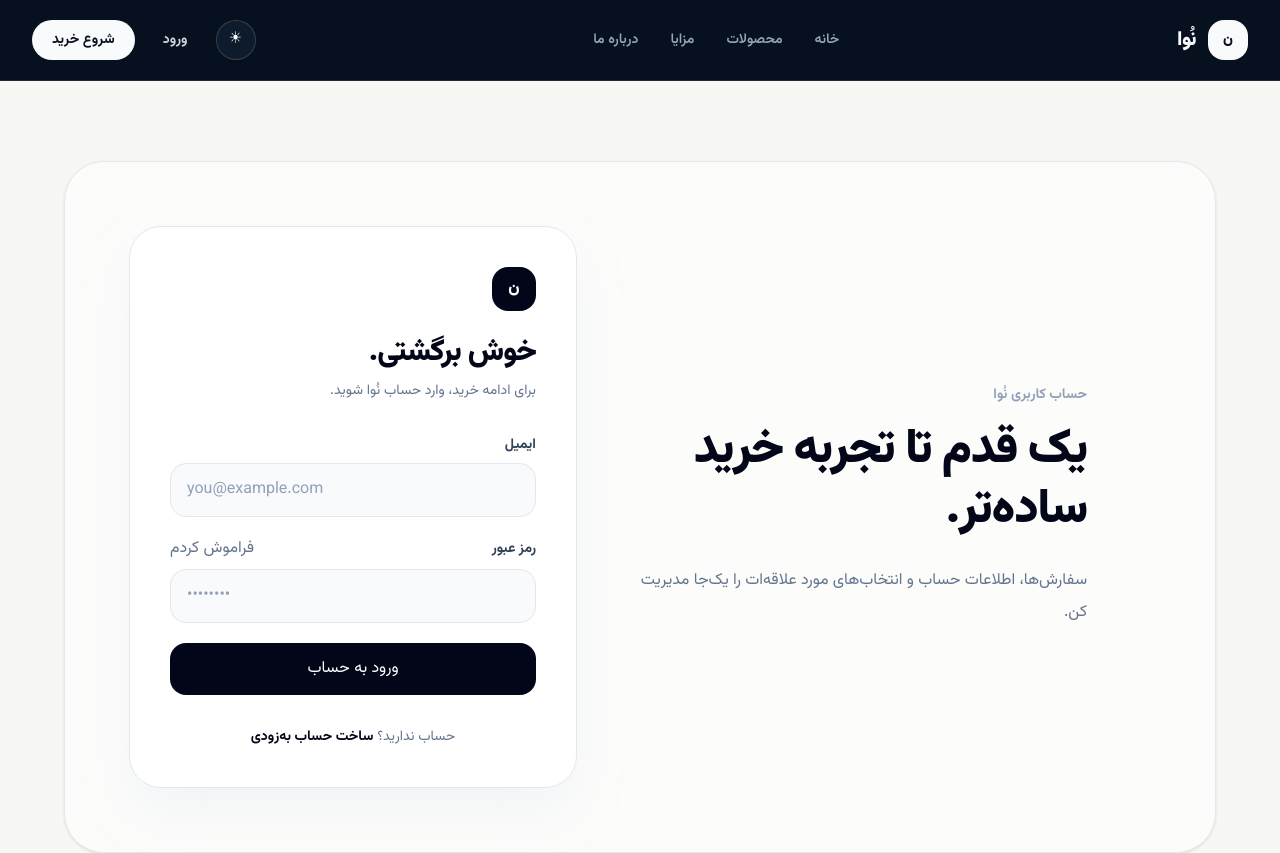
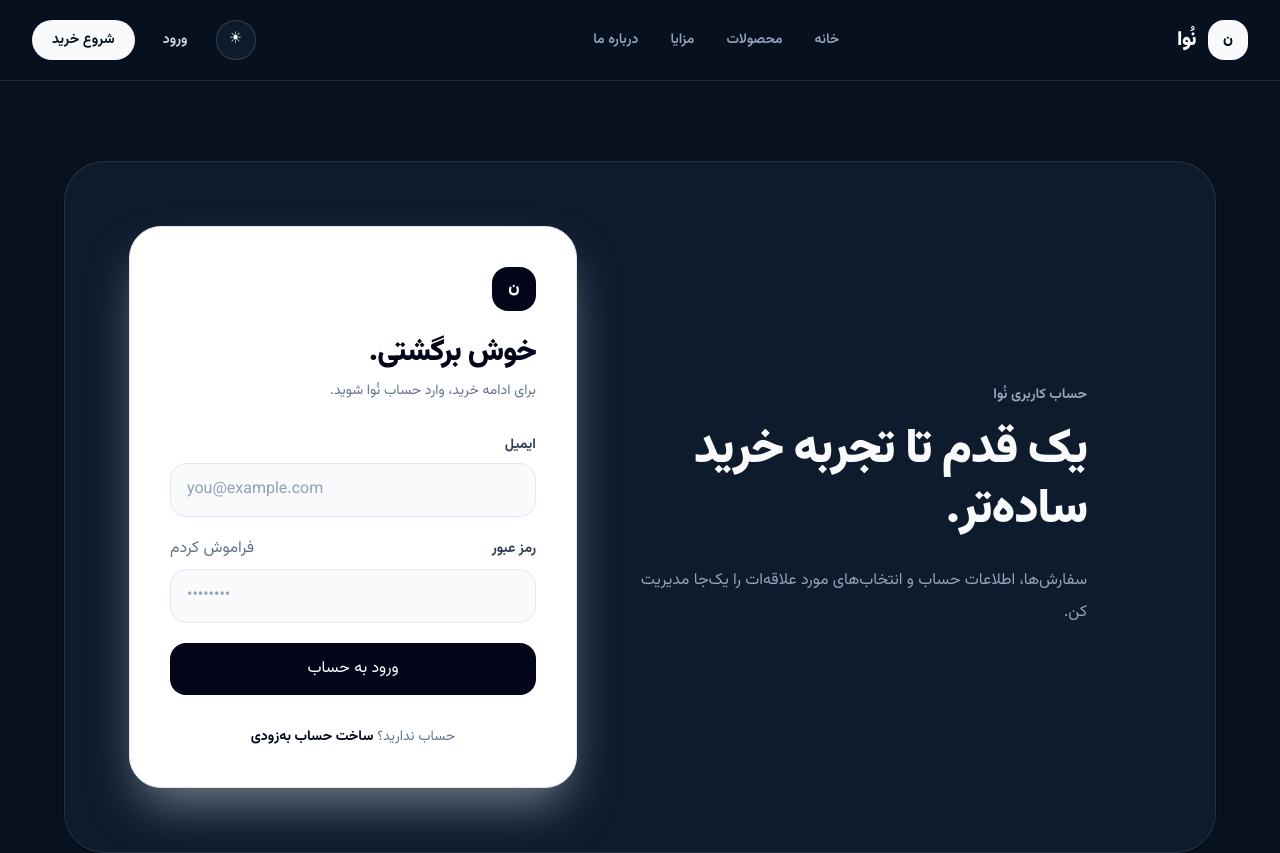
Before and after one commit to rouzbehtondkar/nextjs, a Next.js app: page /login in a window 1280 px wide. Shown: the top 853 px of the page. Built offline with nearby package versions, Linux system fonts and the light colour scheme.

Commit message:
Make login page theme-aware

```diff
--- a/app/login/page.tsx
+++ b/app/login/page.tsx
@@ -2,12 +2,12 @@ import LoginForm from "../features/auth/components/LoginForm";
 
 export default function LoginPage() {
   return (
-    <main className="min-h-[calc(100vh-5rem)] bg-[#f7f7f4] px-6 py-12 sm:py-20">
-      <div className="mx-auto flex min-h-[600px] max-w-6xl items-center justify-center rounded-[2.5rem] border border-slate-200 bg-white/60 p-6 shadow-sm backdrop-blur sm:p-10 lg:p-16">
+    <main className="home-hero min-h-[calc(100vh-5rem)] px-6 py-12 sm:py-20">
+      <div className="theme-surface mx-auto flex min-h-[600px] max-w-6xl items-center justify-center rounded-[2.5rem] border p-6 shadow-sm sm:p-10 lg:p-16" style={{ borderColor: "var(--border)" }}>
         <div className="hidden flex-1 pr-16 lg:block">
-          <p className="text-sm font-bold text-slate-400">حساب کاربری نُوا</p>
-          <h2 className="mt-4 max-w-lg text-5xl font-black leading-tight tracking-tight text-slate-950">یک قدم تا تجربه خرید ساده‌تر.</h2>
-          <p className="mt-6 max-w-md leading-8 text-slate-500">سفارش‌ها، اطلاعات حساب و انتخاب‌های مورد علاقه‌ات را یک‌جا مدیریت کن.</p>
+          <p className="theme-muted text-sm font-bold">حساب کاربری نُوا</p>
+          <h2 className="theme-text mt-4 max-w-lg text-5xl font-black leading-tight tracking-tight">یک قدم تا تجربه خرید ساده‌تر.</h2>
+          <p className="theme-muted mt-6 max-w-md leading-8">سفارش‌ها، اطلاعات حساب و انتخاب‌های مورد علاقه‌ات را یک‌جا مدیریت کن.</p>
         </div>
         <LoginForm />
       </div>
```
